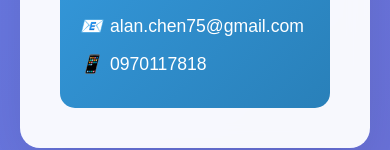
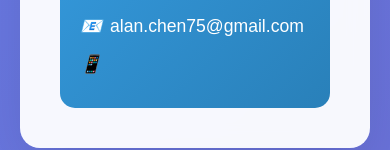
Before and after one commit to AlanChen75/alan-chen-site, a plain HTML site: page index.html in a window 390 px wide. Shown: the part 660-810 px from the top of the page. Drawn offline with Linux system fonts and the light colour scheme.

Commit message:
del phone number

```diff
--- a/index.html
+++ b/index.html
@@ -274,7 +274,7 @@
                     </div>
                     <div class="contact-item">
                         <i>📱</i>
-                        <span>0970117818</span>
+                        <span> </span>
                     </div>
                 </div>
             </div>
```
